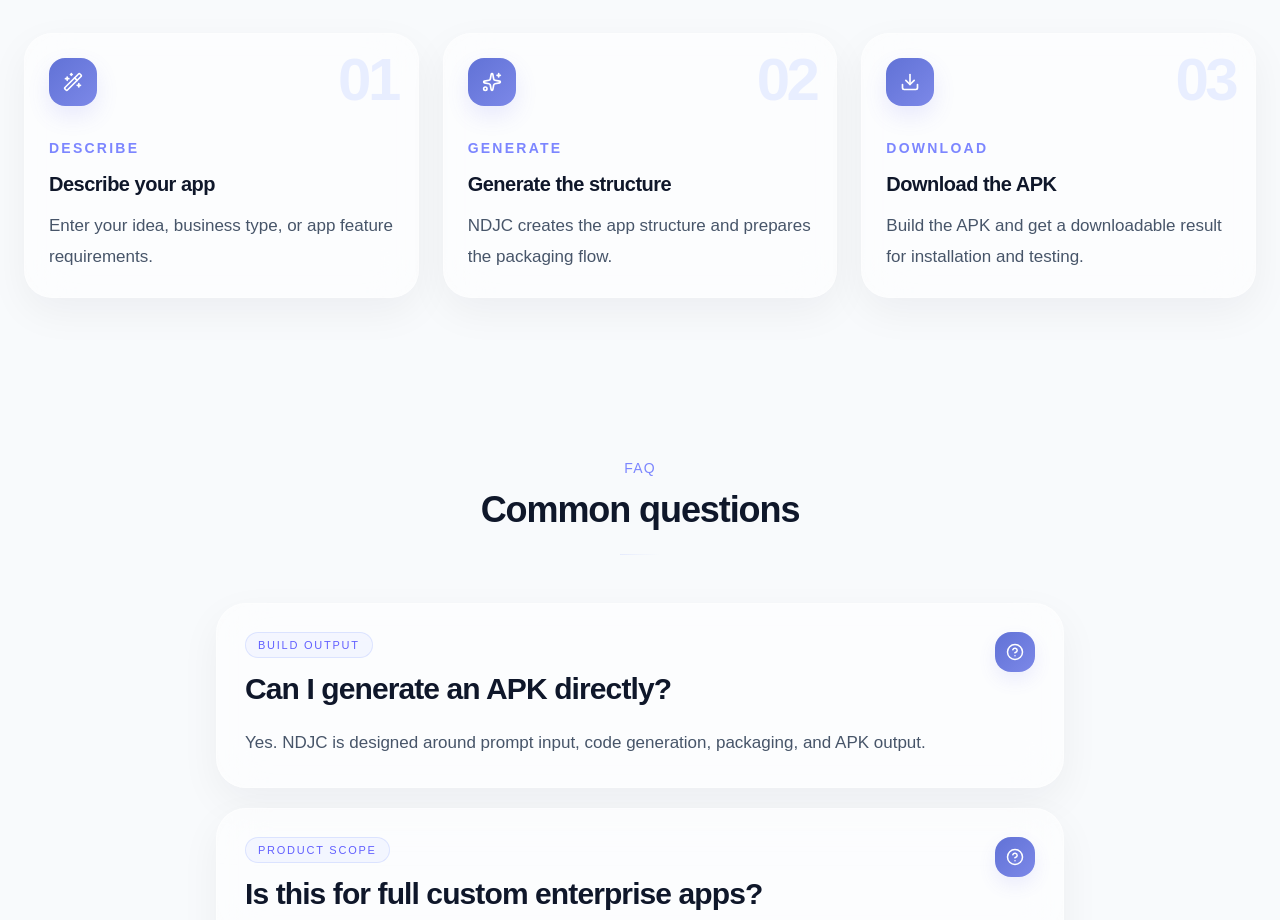
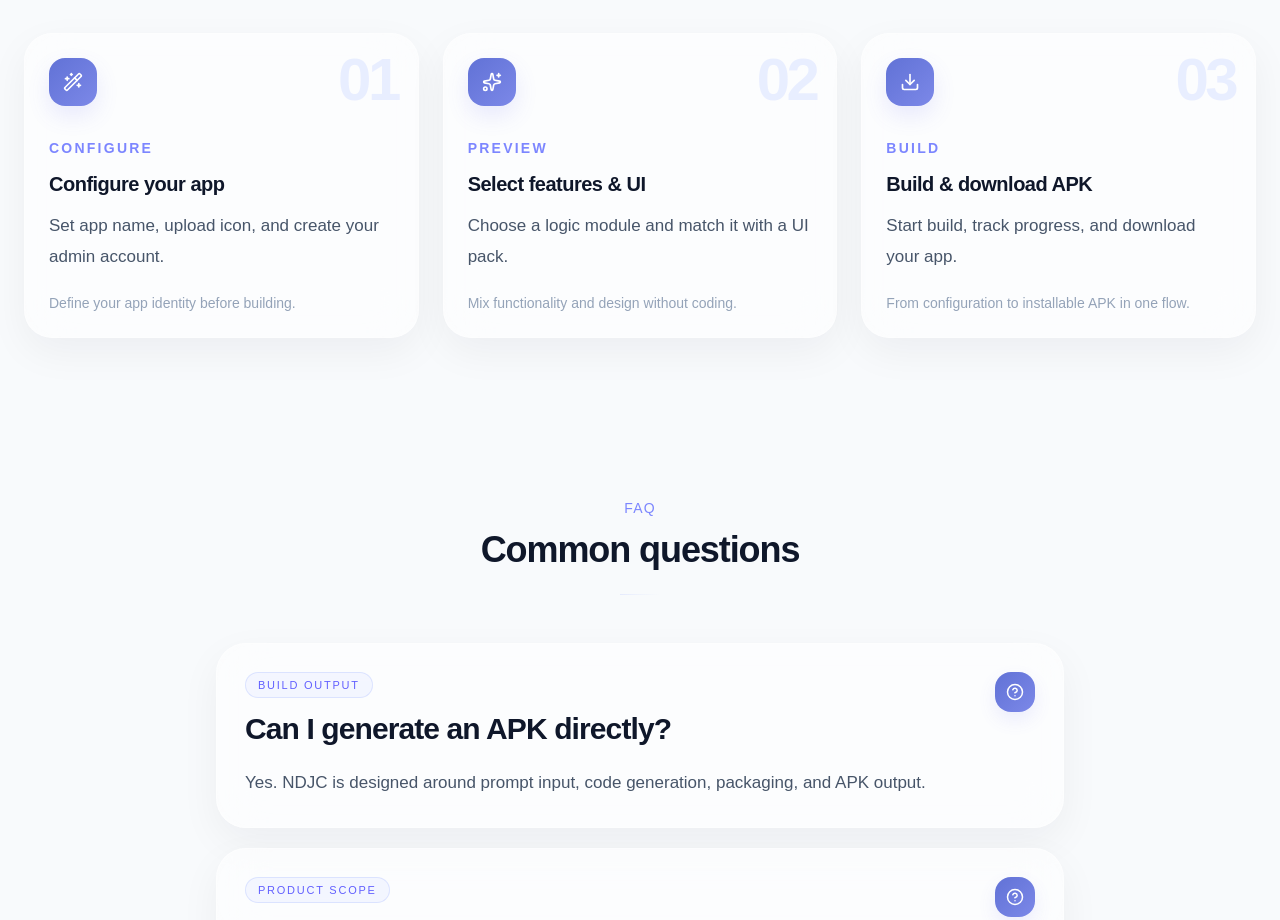
Before and after one commit to why459097630/niandongjicheng, a Next.js app: page / in a window 1280 px wide. Shown: the part 1700-2620 px from the top of the page. Built offline with nearby package versions, Linux system fonts and the light colour scheme.

Commit message:
Update page.tsx

```diff
--- a/app/page.tsx
+++ b/app/page.tsx
@@ -215,11 +215,12 @@ export default function Home() {
             <div className="relative z-10 mb-8 flex h-12 w-12 items-center justify-center rounded-2xl bg-gradient-to-br from-[#6172d6] to-[#7c88e8] text-white shadow-[0_10px_22px_rgba(99,102,241,0.13)]">
               <Wand2 className="h-5 w-5" />
             </div>
-            <div className="relative z-10 mb-3 text-sm font-semibold uppercase tracking-[0.16em] text-indigo-400">Describe</div>
-            <h3 className="relative z-10 mb-3 text-xl font-semibold tracking-tight text-[#0f172a]">Describe your app</h3>
-            <p className="relative z-10 text-[17px] leading-[1.85] text-[#475569]">
-              Enter your idea, business type, or app feature requirements.
+            <div className="relative z-10 mb-3 text-sm font-semibold uppercase tracking-[0.16em] text-indigo-400">Configure</div>
+            <h3 className="relative z-10 mb-3 text-xl font-semibold tracking-tight text-[#0f172a]">Configure your app</h3>
+            <p className="relative z-10 mb-5 text-[17px] leading-[1.85] text-[#475569]">
+              Set app name, upload icon, and create your admin account.
             </p>
+            <div className="relative z-10 text-sm text-[#94a3b8]">Define your app identity before building.</div>
           </div>
 
           <div className="group relative overflow-hidden rounded-[28px] border border-white/40 bg-white/50 p-6 shadow-[0_14px_40px_rgba(15,23,42,0.05)] backdrop-blur-xl transition-all duration-300 hover:-translate-y-1.5 hover:border-indigo-200/60 hover:shadow-[0_20px_48px_rgba(99,102,241,0.07)]">
@@ -227,11 +228,12 @@ export default function Home() {
             <div className="relative z-10 mb-8 flex h-12 w-12 items-center justify-center rounded-2xl bg-gradient-to-br from-[#6172d6] to-[#7c88e8] text-white shadow-[0_10px_22px_rgba(99,102,241,0.13)]">
               <Sparkles className="h-5 w-5" />
             </div>
-            <div className="relative z-10 mb-3 text-sm font-semibold uppercase tracking-[0.16em] text-indigo-400">Generate</div>
-            <h3 className="relative z-10 mb-3 text-xl font-semibold tracking-tight text-[#0f172a]">Generate the structure</h3>
-            <p className="relative z-10 text-[17px] leading-[1.85] text-[#475569]">
-              NDJC creates the app structure and prepares the packaging flow.
+            <div className="relative z-10 mb-3 text-sm font-semibold uppercase tracking-[0.16em] text-indigo-400">Preview</div>
+            <h3 className="relative z-10 mb-3 text-xl font-semibold tracking-tight text-[#0f172a]">Select features & UI</h3>
+            <p className="relative z-10 mb-5 text-[17px] leading-[1.85] text-[#475569]">
+              Choose a logic module and match it with a UI pack.
             </p>
+            <div className="relative z-10 text-sm text-[#94a3b8]">Mix functionality and design without coding.</div>
           </div>
 
           <div className="group relative overflow-hidden rounded-[28px] border border-white/40 bg-white/50 p-6 shadow-[0_14px_40px_rgba(15,23,42,0.05)] backdrop-blur-xl transition-all duration-300 hover:-translate-y-1.5 hover:border-indigo-200/60 hover:shadow-[0_20px_48px_rgba(99,102,241,0.07)]">
@@ -239,11 +241,12 @@ export default function Home() {
             <div className="relative z-10 mb-8 flex h-12 w-12 items-center justify-center rounded-2xl bg-gradient-to-br from-[#6172d6] to-[#7c88e8] text-white shadow-[0_10px_22px_rgba(99,102,241,0.13)]">
               <Download className="h-5 w-5" />
             </div>
-            <div className="relative z-10 mb-3 text-sm font-semibold uppercase tracking-[0.16em] text-indigo-400">Download</div>
-            <h3 className="relative z-10 mb-3 text-xl font-semibold tracking-tight text-[#0f172a]">Download the APK</h3>
-            <p className="relative z-10 text-[17px] leading-[1.85] text-[#475569]">
-              Build the APK and get a downloadable result for installation and testing.
+            <div className="relative z-10 mb-3 text-sm font-semibold uppercase tracking-[0.16em] text-indigo-400">Build</div>
+            <h3 className="relative z-10 mb-3 text-xl font-semibold tracking-tight text-[#0f172a]">Build & download APK</h3>
+            <p className="relative z-10 mb-5 text-[17px] leading-[1.85] text-[#475569]">
+              Start build, track progress, and download your app.
             </p>
+            <div className="relative z-10 text-sm text-[#94a3b8]">From configuration to installable APK in one flow.</div>
           </div>
         </div>
       </section>
```
